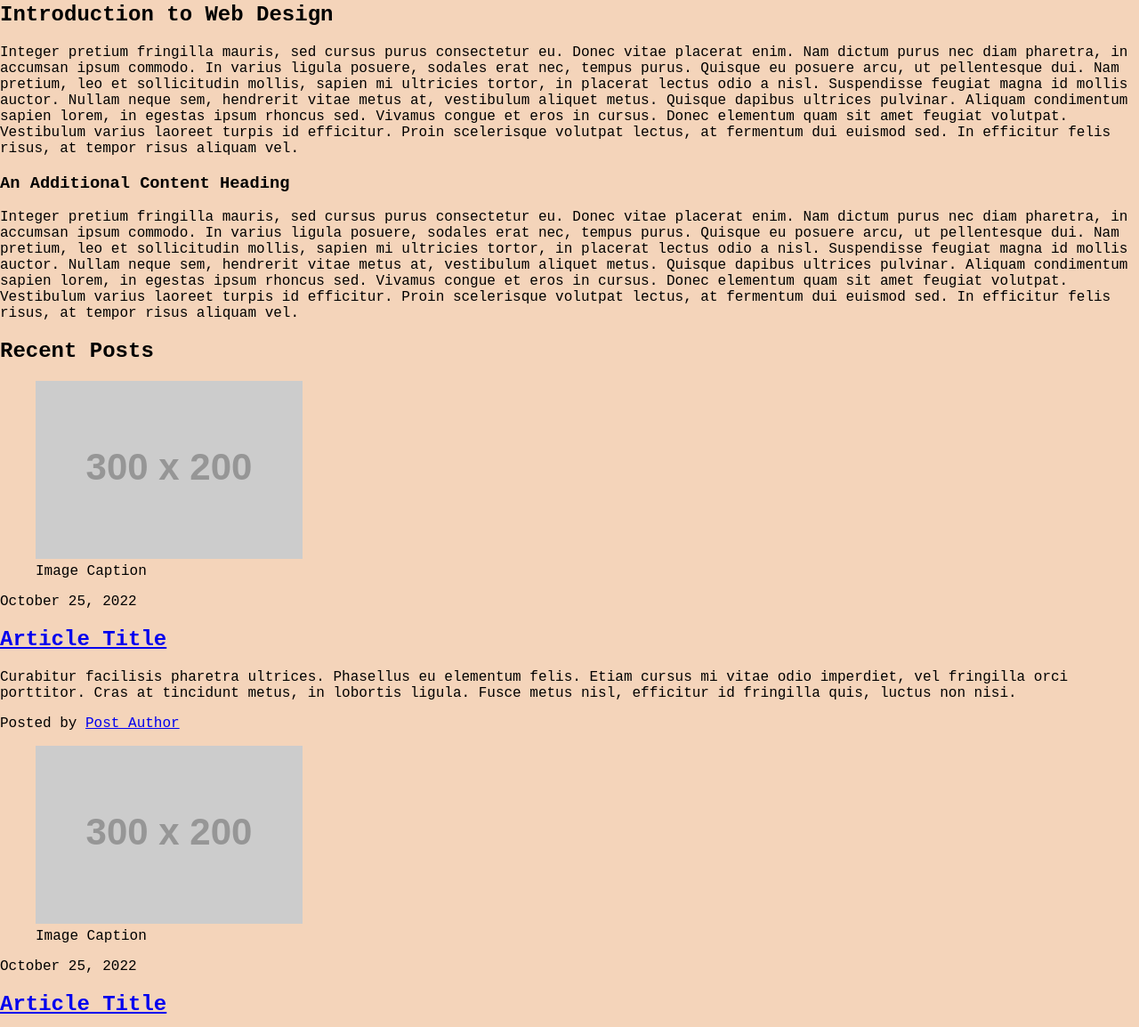
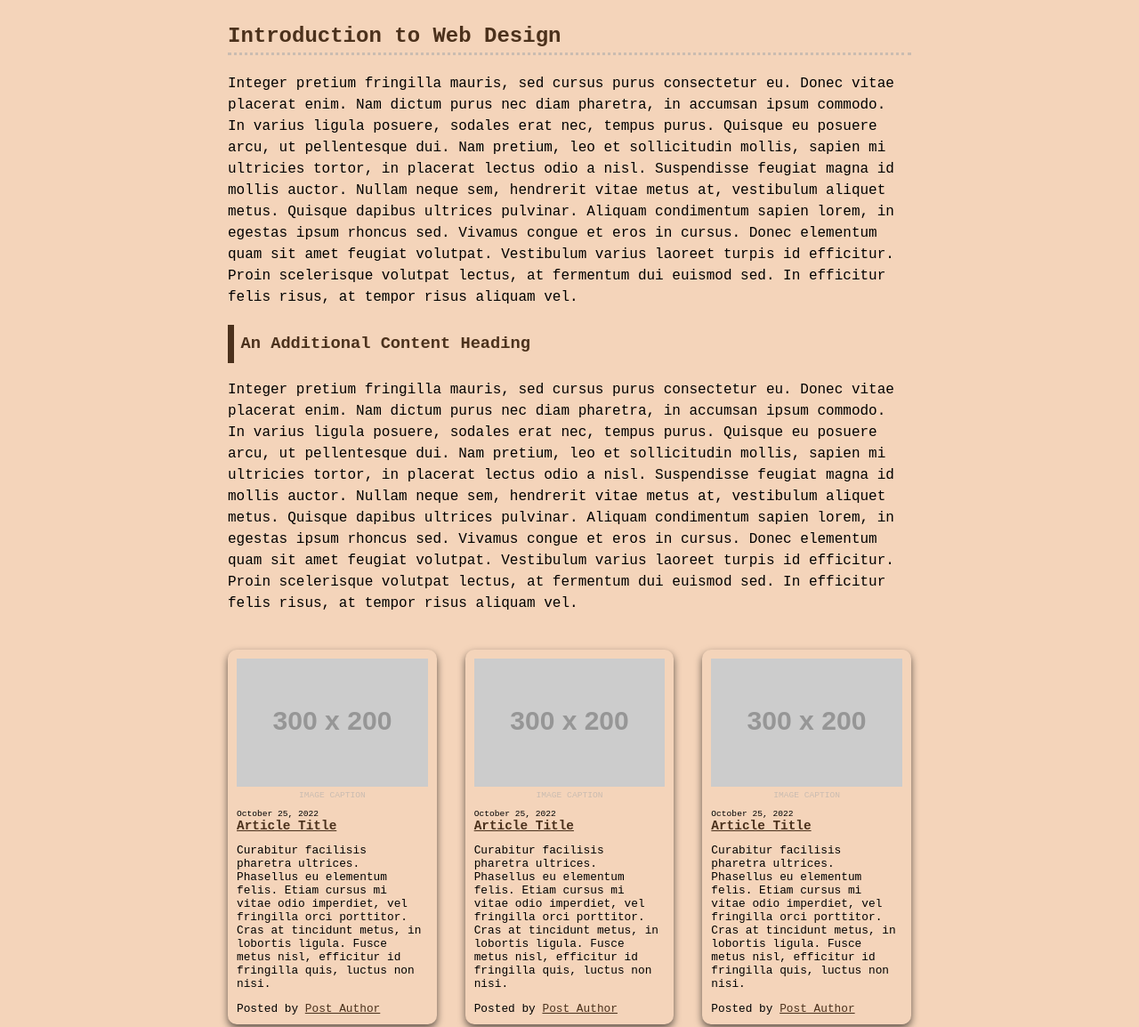
Before and after one commit to JWhit2502/IFSC-1310, a plain HTML site: page css-demo/index.html in a window 1280 px wide. Shown: the part 221-1375 px from the top of the page at 89% size. Drawn offline with Linux system fonts and the light colour scheme; placeholder pictures from the web are drawn by us; a web font is replaced by a local one.

Commit message:
CSS Work 2-26-2024

```diff
--- a/css-demo/assets/css/style.css
+++ b/css-demo/assets/css/style.css
@@ -19,7 +19,21 @@ html {
     box-sizing: inherit;
   }
 
-  /* ------------- Global Styles ------------- */
+/* ------------- Responsive Images ------------- */
+
+img{
+  max-width:100%;
+}
+
+/* ------------- Utility Classes ------------- */
+
+.container{
+  max-width: 960px;
+  width:60vw;
+  margin:40px auto;
+}
+
+/* ------------- Global Styles ------------- */
 
   body{
     background-color:#F4D4BA;
@@ -79,3 +93,84 @@ html {
   header.primary nav a:hover{
     background-color:#75583F;
   }
+
+  #content{
+    line-height:1.5
+  }
+
+  #content h2{
+    color:#4B311C;
+    border-bottom:3px dotted #CABCB1;
+  }
+
+  #content h3{
+    border-left:7.5px solid #4B311C;
+    padding:7.5px;
+    color:#4B311C;
+  }
+
+  #blog{
+    display:flex;
+    flex-direction:row;
+    justify-content:space-around;
+    gap:2rem;
+  }
+
+  #blog .post{
+    box-shadow: 0 4px 8px rgba(0,0,0, .6);
+    padding: 10px;
+    border-radius:10px;
+    font-size:.8rem;
+  }
+
+  #blog figure{
+    margin:0;
+  }
+
+  #blog figcaption{
+    text-transform:uppercase;
+    font-size:.6rem;
+    text-align:center;
+    color:#CABCB1;
+  }
+
+  #blog header{
+    padding-top:10px;
+    font-size:.6rem;
+  }
+
+  #blog header h2{
+    margin:0;
+  }
+
+  #blog a{
+    color:#4B311C;
+  }
+
+  #blog .post hover{
+    box-shadow: 0 8px 16px rgba(0,0,0, .6);
+  }
+
+
+
+
+
+
+
+
+
+  @media screen and (max-width: 600px) {
+
+    header.primary ul{
+      flex-direction: column;
+      gap:20px;
+      max-width:250px;
+      margin:auto;
+    }
+
+    header.primary nav a{
+      display:block;
+    }
+
+
+  }
--- a/css-demo/index.html
+++ b/css-demo/index.html
@@ -38,7 +38,7 @@
         dui euismod sed. In efficitur felis risus, at tempor risus aliquam vel.</p>
     </section>
     <section id="blog" class="container">
-      <h2>Recent Posts</h2>
+      <!--h2>Recent Posts</h2-->
       <article class="post">
         <figure>
           <img src="https://via.placeholder.com/300x200" alt="Placeholder">
```
